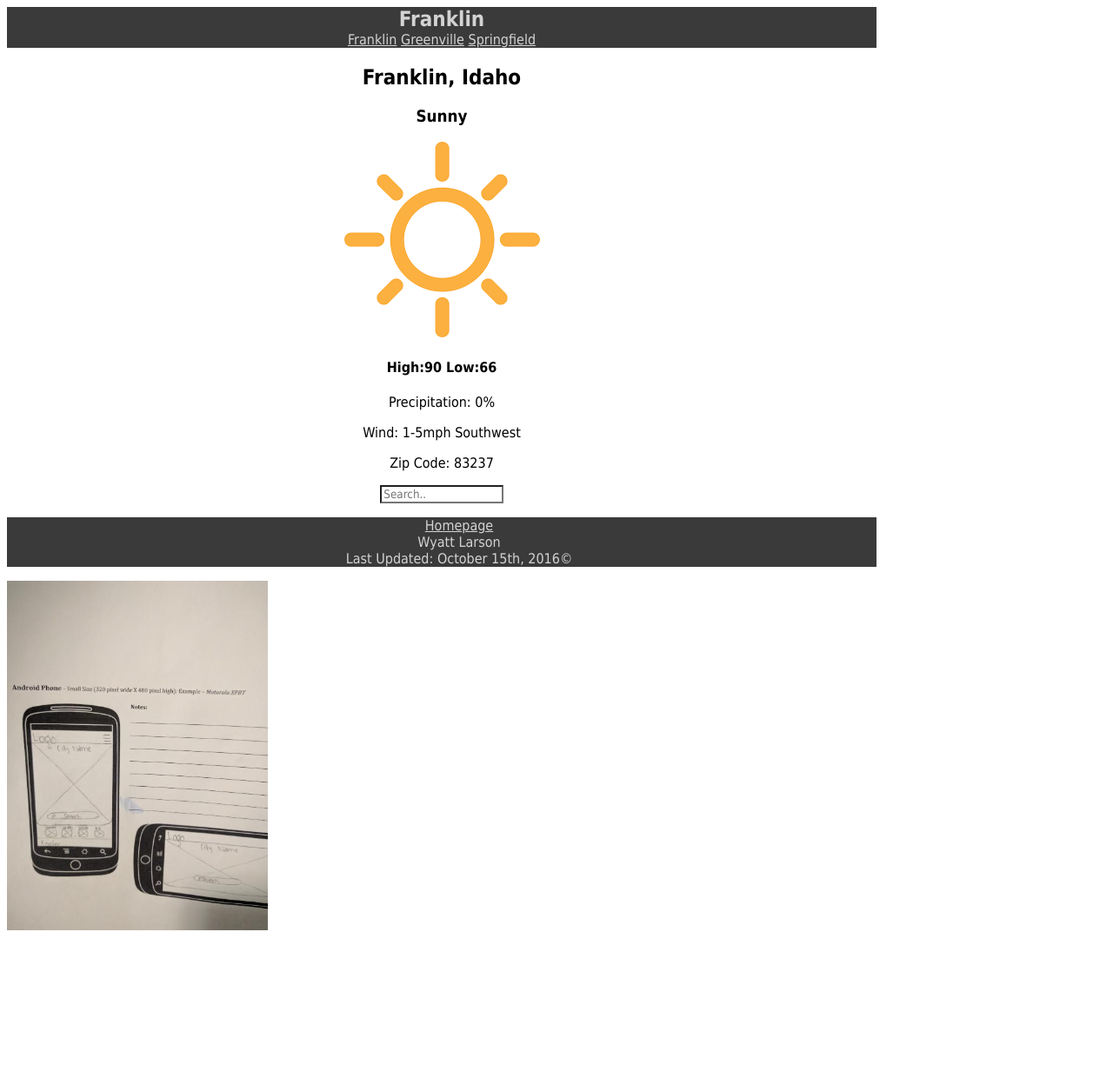
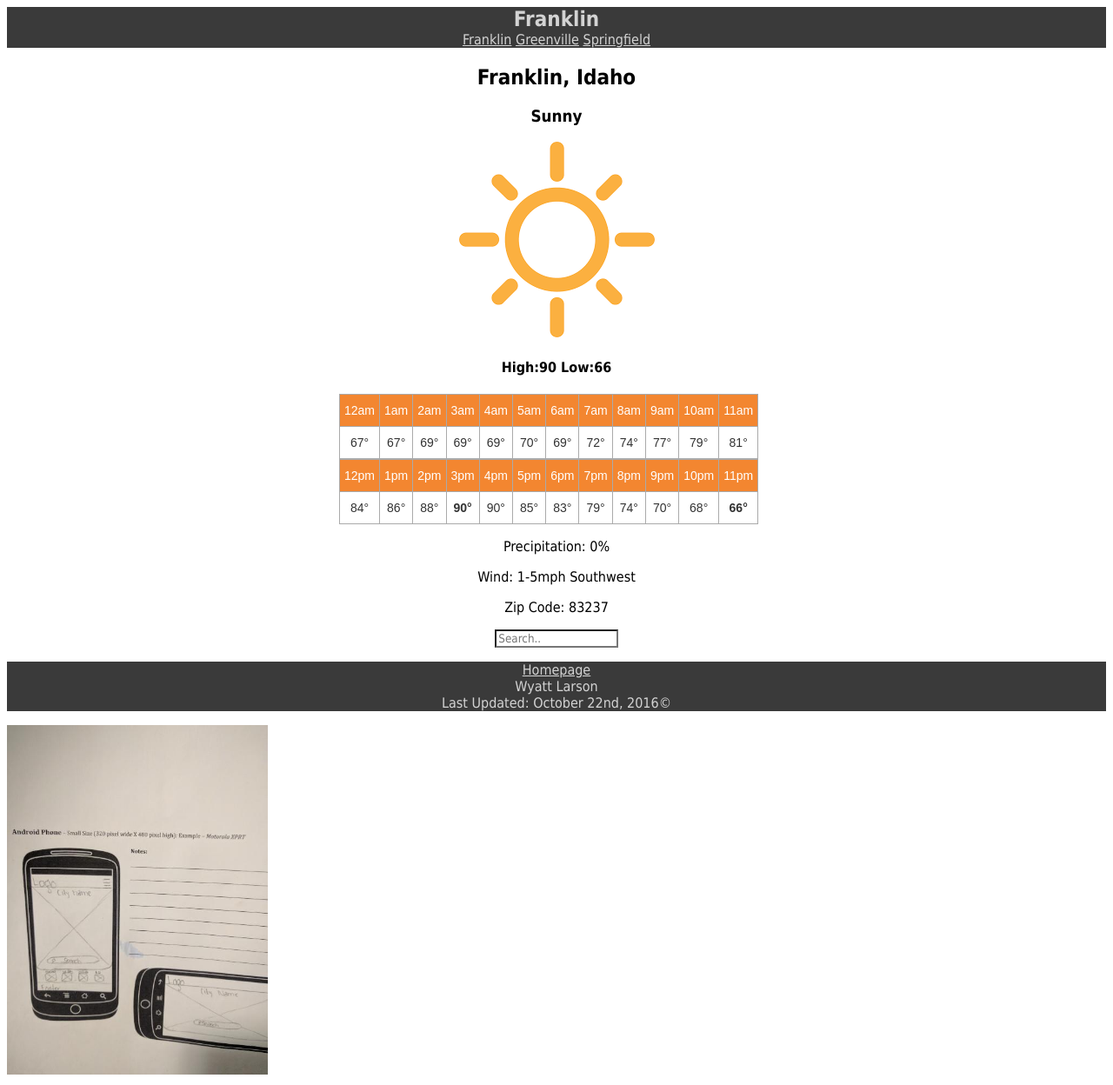
Before and after one commit to wyattlarson/wyattlarson.github.io, a PHP site: page /homework/franklin.html in a window 1280 px wide. Shown: the whole page at 87% size. Before the commit the page ends 1070 px from the top, so only its background shows below. Run offline with PHP 8.4, Linux system fonts and the light colour scheme.

Commit message:
hourly hour updates

```diff
--- a/css/weather.css
+++ b/css/weather.css
@@ -4,8 +4,7 @@
 }
 
 #wrapper {
-    max-width: 1000px;
-    left: 1000px;
+
 }
 
 .navbar {
@@ -17,7 +16,9 @@ background-color: rgb(58,58,58);
     width:10em;
 }
 
-
+img{
+    max-width: 100%;
+}
 
 h1 {
     text-align: center;
@@ -26,6 +27,42 @@ h1 {
     padding: 0;
     margin: 0;
 }
+
+@media (max-width: 500px){
+    .table {
+        display: none;
+    }
+}
+.table {
+    overflow-x: auto;
+    right: 10px;
+    width: 500px;
+    margin:0 auto;
+}
+
+
+.tg  {
+    border-collapse:collapse;border-spacing:0;border-color:#aaa;
+
+}
+
+.tg td {
+    font-family:Arial, sans-serif;font-size:14px;padding:10px 5px;border-style:solid;border-width:1px;overflow:hidden;word-break:normal;border-color:#aaa;color:#333;background-color:#fff;
+}
+
+.tg th {
+    font-family:Arial, sans-serif;font-size:14px;font-weight:normal;padding:10px 5px;border-style:solid;border-width:1px;overflow:hidden;word-break:normal;border-color:#aaa;color:#fff;background-color:#f38630;
+}
+
+.tg .tg-yw4l{
+    vertical-align:top
+}
+
+.tg .tg-yw4{
+    font-weight:bold;vertical-align:top
+}
+
+
 
 a {
     color: lightgray;
@@ -45,7 +82,7 @@ a {
 }
 
 .input[type=text] {
-    width: 130px;
+    width: max-width: 100%;
     -webkit-transition: width 0.4s ease-in-out;
     transition: width 0.4s ease-in-out;
 }
@@ -66,6 +103,8 @@ li{
 ul {
   list-style-type: none;
     background-color: rgb(58,58,58);    background-color: rgb(58,58,58);
+    margin-left: 0px;
+    padding: 0px;
 }
 
 #wireframe {
--- a/homework/franklin.html
+++ b/homework/franklin.html
@@ -27,7 +27,68 @@
                 <h3>Sunny</h3>
                 <img alt="Sunny Icon" src="../homework/images/clear-day.png"><br>
                 <h4>High:90 Low:66</h4>
-
+                <div class="table">
+                    <table class="tg">
+                  <tr>
+                    <th class="tg-yw4l">12am</th>
+                    <th class="tg-yw4l">1am</th>
+                    <th class="tg-yw4l">2am</th>
+                    <th class="tg-yw4l">3am</th>
+                    <th class="tg-yw4l">4am</th>
+                    <th class="tg-yw4l">5am</th>
+                    <th class="tg-yw4l">6am</th>
+                    <th class="tg-yw4l">7am</th>
+                    <th class="tg-yw4l">8am</th>
+                    <th class="tg-yw4l">9am</th>
+                    <th class="tg-yw4l">10am</th>
+                    <th class="tg-yw4l">11am</th>
+                  </tr>
+                  <tr>
+                    <td class="tg-yw4l">67°</td>
+                    <td class="tg-yw4l">67°</td>
+                    <td class="tg-yw4l">69°</td>
+                    <td class="tg-yw4l">69°</td>
+                    <td class="tg-yw4l">69°</td>
+                    <td class="tg-yw4l">70°</td>
+                    <td class="tg-yw4l">69°</td>
+                    <td class="tg-yw4l">72°</td>
+                    <td class="tg-yw4l">74°</td>
+                    <td class="tg-yw4l">77°</td>
+                    <td class="tg-yw4l">79°</td>
+                    <td class="tg-yw4l">81°</td>
+                  </tr>
+                </table>
+                <table class="tg">
+                  <tr>
+                    <th class="tg-yw4l">12pm</th>
+                    <th class="tg-yw4l">1pm</th>
+                    <th class="tg-yw4l">2pm</th>
+                    <th class="tg-yw4l">3pm</th>
+                    <th class="tg-yw4l">4pm</th>
+                    <th class="tg-yw4l">5pm</th>
+                    <th class="tg-yw4l">6pm</th>
+                    <th class="tg-yw4l">7pm</th>
+                    <th class="tg-yw4l">8pm</th>
+                    <th class="tg-yw4l">9pm</th>
+                    <th class="tg-yw4l">10pm</th>
+                    <th class="tg-yw4l">11pm</th>
+                  </tr>
+                  <tr>
+                    <td class="tg-yw4l">84°</td>
+                    <td class="tg-yw4l">86°</td>
+                    <td class="tg-yw4l">88°</td>
+                    <td class="tg-yw4">90°</td>
+                    <td class="tg-yw4l">90°</td>
+                    <td class="tg-yw4l">85°</td>
+                    <td class="tg-yw4l">83°</td>
+                    <td class="tg-yw4l">79°</td>
+                    <td class="tg-yw4l">74°</td>
+                    <td class="tg-yw4l">70°</td>
+                    <td class="tg-yw4l">68°</td>
+                    <td class="tg-yw4">66°</td>
+                  </tr>
+                </table>
+                    </div>
                     <p>Precipitation: 0%</p>
                     <p>Wind: 1-5mph Southwest</p>
                     <p>Zip Code: 83237</p>
@@ -41,7 +102,7 @@
             <ul id="trial">
                 <li><a href="https://wyattlarson.github.io" title="Homepage">Homepage</a></li>
                 <li>Wyatt Larson
-                <li>Last Updated: October 15th, 2016&copy;
+                <li>Last Updated: October 22nd, 2016&copy;
                 </li>
             </ul>
         </footer>
```
